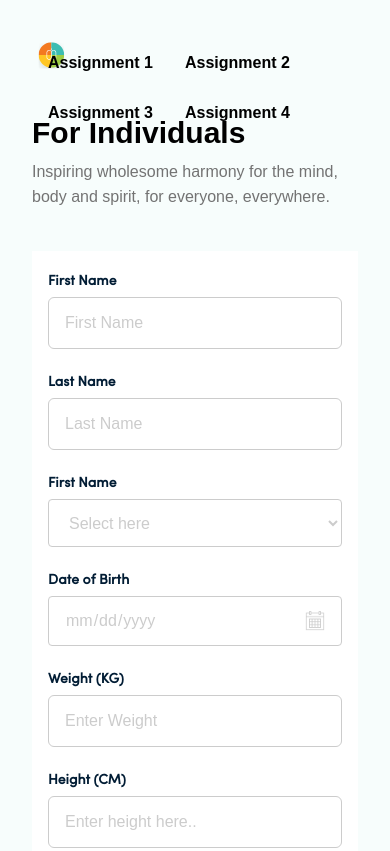
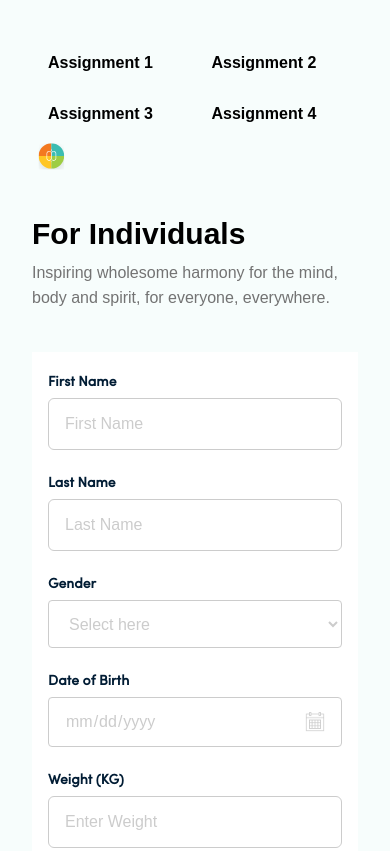
Before and after one commit to raheenah/Q2-Assignment-1-, a plain HTML site: page Assignment-1/Assignment-4/index.html in a window 390 px wide. Shown: the top 851 px of the page. Drawn offline with Linux system fonts and the light colour scheme.

Commit message:
Assignment Completed-2

```diff
--- a/Assignment-1/Assignment-3/index.css
+++ b/Assignment-1/Assignment-3/index.css
@@ -12,7 +12,7 @@ main {
   display: flex;
   position: relative;
   width: 100%;
-  height: 90dvh;
+  /* height: 90dvh; */
   box-sizing: border-box;
   margin: 0 auto;
   padding-block: 1em 3.8em;
@@ -58,7 +58,7 @@ nav ul li a{
   width: 40%;
   position: relative;
   margin: 0 auto;
-  margin-block-start: 2em;
+  margin-block-start: 5em;
 }
 .tag{
   margin: 0;
@@ -130,3 +130,10 @@ background-color: white;
  padding: 1em 1em;
  border-radius: 0 0 10px 10px;
 }
+@media (max-width: 510px) {
+.content {
+
+  width: 70%;
+
+}
+}
--- a/Assignment-1/Assignment-4/index.html
+++ b/Assignment-1/Assignment-4/index.html
@@ -8,8 +8,8 @@
   </head>
   <body>
     <main>
-         <nav>
-        <ul>
+<nav class="fixed top-0 right-0 p-4 max-w-[100px]">
+        <ul class="max-w-[100px]">
           <li>
             <a href="../index.html">Assignment 1</a>
           </li>
@@ -63,7 +63,7 @@
           </div>
 
           <div class="form_item">
-            <label for="gender">First Name</label>
+            <label for="gender">Gender</label>
             <select id="gender" class="input-field">
               <option value="" selected hidden disabled>Select here</option>
               <option value="Female">Female</option>
--- a/Assignment-1/Assignment-4/style.css
+++ b/Assignment-1/Assignment-4/style.css
@@ -21,7 +21,7 @@ body {
 main {
   position: relative;
 }
-nav {
+/* nav {
   position: absolute;
   color: black;
   top: 0;
@@ -29,7 +29,7 @@ nav {
   margin: 0;
   padding: 0;
   text-decoration: none;
-}
+} */
 nav ul {
   flex-wrap: wrap;
   display: flex;
@@ -60,6 +60,28 @@ nav ul li a {
 }
 
 @media (max-width: 900px) {
+  /* nav {
+  /* position: absolute; */
+  /* color: black;
+  bottom: 0;
+  right: 0;
+  /* margin:0  ;
+  padding: 0;
+  text-decoration: none;
+  max-width: 30%;
+} */
+nav ul {
+  /* flex-wrap: wrap; */
+  display: grid;
+  grid-template-columns: 1fr 1fr;
+  flex-direction: column;
+  list-style: none;
+  gap: 1px;
+  margin: 0;
+  padding: 0;
+
+  /* background-color: red; */
+}
   body {
     padding-inline: 24px;
     /* background-color: aqua; */
--- a/Assignment-1/index.css
+++ b/Assignment-1/index.css
@@ -117,7 +117,7 @@ main {
   /* background-color: red; */
   /* max-width: 340px; */
   /* width: 100%; */
-margin: 50px 0 ;
+margin: 150px 0 ;
   position: relative;
 }
 
```
